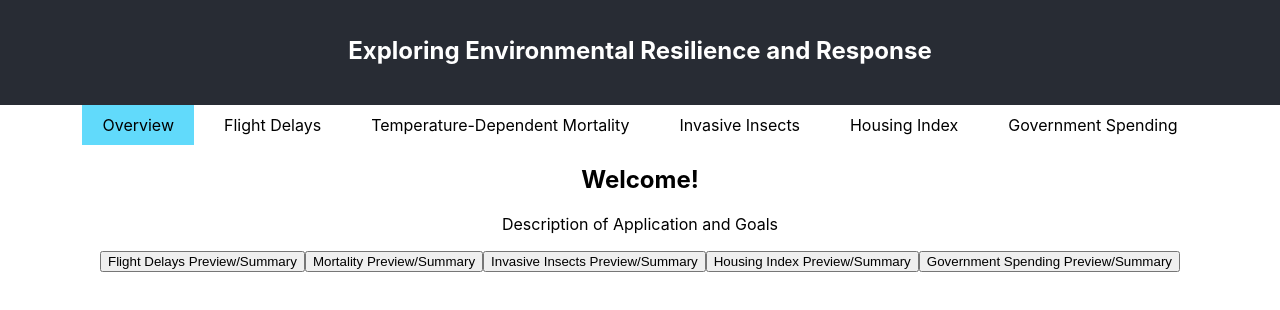
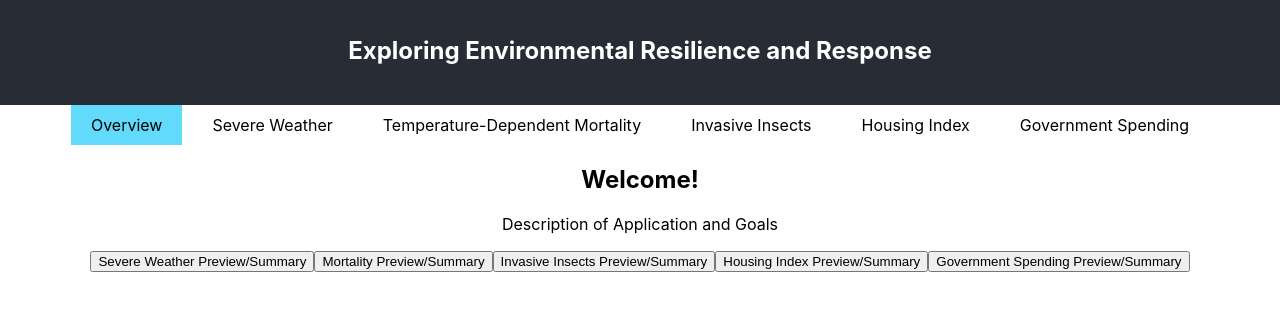
Before and after one commit to sbieberUF/CIS4301-Project, a React (Create React App) app in the folder db-app/: page / in a window 1280 px wide. Shown: the top 310 px of the page. Built offline with nearby package versions, Linux system fonts and the light colour scheme.

Commit message:
Refactor flight delays to severe weather

```diff
--- a/db-app/src/App.js
+++ b/db-app/src/App.js
@@ -1,7 +1,7 @@
 import React, { useState } from "react";
 import OverviewPage from "./overview";
 import TemperatureDependentMortalityPage from "./tempMortality";
-import InvasiveInsectsTab from "./invasiveInsects.js"
+import InvasiveInsectsTab from "./invasiveInsects.js";
 import "./App.css";
 
 function App() {
@@ -17,7 +17,14 @@ function App() {
         <h1>Exploring Environmental Resilience and Response</h1>
       </header>
       <div className="tabs">
-        {["Overview", "Flight Delays", "Temperature-Dependent Mortality", "Invasive Insects", "Housing Index", "Government Spending"].map(tab => (
+        {[
+          "Overview",
+          "Severe Weather",
+          "Temperature-Dependent Mortality",
+          "Invasive Insects",
+          "Housing Index",
+          "Government Spending",
+        ].map((tab) => (
           <div
             key={tab}
             className={`tab ${activeTab === tab ? "active" : ""}`}
@@ -28,19 +35,21 @@ function App() {
         ))}
       </div>
       <div className="content">
-        {activeTab === "Overview" && <OverviewPage/>}
-        {activeTab === "Flight Delays" && <FlightDelaysTab/>}
-        {activeTab === "Temperature-Dependent Mortality" && <TemperatureDependentMortalityPage/>}
-        {activeTab === "Invasive Insects" && <InvasiveInsectsTab/>}
-        {activeTab === "Housing Index" && <HousingIndexTab/>}
-        {activeTab === "Government Spending" && <GovernmentSpendingTab/>}
+        {activeTab === "Overview" && <OverviewPage />}
+        {activeTab === "Severe Weather" && <SevereWeatherTab />}
+        {activeTab === "Temperature-Dependent Mortality" && (
+          <TemperatureDependentMortalityPage />
+        )}
+        {activeTab === "Invasive Insects" && <InvasiveInsectsTab />}
+        {activeTab === "Housing Index" && <HousingIndexTab />}
+        {activeTab === "Government Spending" && <GovernmentSpendingTab />}
       </div>
     </div>
   );
 }
 
-function FlightDelaysTab() {
-  return <div>Flight Delays Page</div>;
+function SevereWeatherTab() {
+  return <div>Severe Weather Page</div>;
 }
 
 function HousingIndexTab() {
--- a/db-app/src/overview.js
+++ b/db-app/src/overview.js
@@ -5,8 +5,8 @@ function OverviewPage() {
 
   const showPreview = (tab) => {
     switch (tab) {
-      case "Flight Delays":
-            setPreview("Flight Delays Preview/Summary");
+      case "Severe Weather":
+        setPreview("Severe Weather Preview/Summary");
         break;
       case "Temperature-Dependent Mortality":
         setPreview("Mortality Preview/Summary");
@@ -31,11 +31,21 @@ function OverviewPage() {
       <h2>Welcome!</h2>
       <p>Description of Application and Goals</p>
       <div>
-        <button onClick={() => showPreview("Flight Delays")}>Flight Delays Preview/Summary</button>
-        <button onClick={() => showPreview("Temperature-Dependent Mortality")}>Mortality Preview/Summary</button>
-        <button onClick={() => showPreview("Invasive Insects")}>Invasive Insects Preview/Summary</button>
-        <button onClick={() => showPreview("Housing Index")}>Housing Index Preview/Summary</button>
-        <button onClick={() => showPreview("Government Spending")}>Government Spending Preview/Summary</button>
+        <button onClick={() => showPreview("Severe Weather")}>
+          Severe Weather Preview/Summary
+        </button>
+        <button onClick={() => showPreview("Temperature-Dependent Mortality")}>
+          Mortality Preview/Summary
+        </button>
+        <button onClick={() => showPreview("Invasive Insects")}>
+          Invasive Insects Preview/Summary
+        </button>
+        <button onClick={() => showPreview("Housing Index")}>
+          Housing Index Preview/Summary
+        </button>
+        <button onClick={() => showPreview("Government Spending")}>
+          Government Spending Preview/Summary
+        </button>
       </div>
       {preview && <p>{preview}</p>}
     </div>
```
Lines whose indentation alone changed are shown as unchanged.
